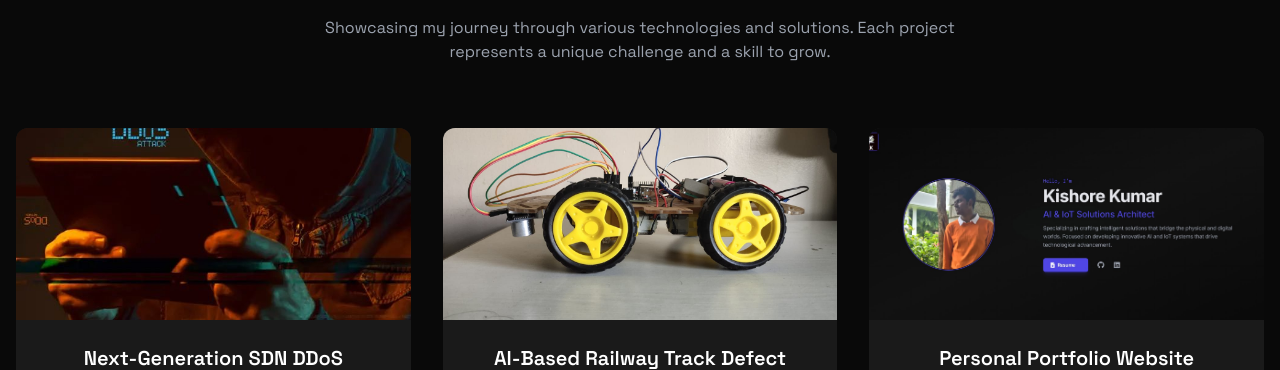
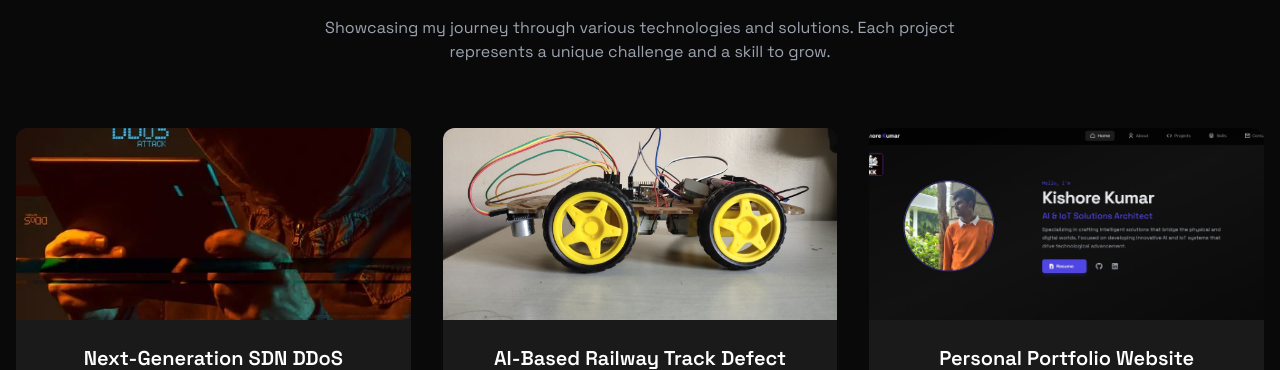
Before and after one commit to KISHOREKUMAR2506/portfolio-, a Next.js app: page / in a window 1280 px wide. Shown: the part 1760-2130 px from the top of the page. Built offline with nearby package versions, Linux system fonts and the light colour scheme.

Commit message:
updated portfolio

```diff
--- a/components/Projects.tsx
+++ b/components/Projects.tsx
@@ -4,35 +4,47 @@ import { FC } from 'react';
 import { FaGithub } from 'react-icons/fa';
 
 const Projects: FC = () => {
-  const projects = [
+  const projects: {
+    title: string;
+    description: string;
+    image: string;
+    tags: string[];
+    github: string;
+    category: string;
+    pptLink: string;
+  }[] = [
     {
       title: "Next-Generation SDN DDoS Mitigation",
-      description: "Developed a system to detect and mitigate DDoS attacks using SDN's centralized control. Applied the SVM machine learning algorithm to identify abnormal traffic patterns. Improved network reliability and response time against DDoS attacks.",
+      description:
+        "Developed a system to detect and mitigate DDoS attacks using SDN's centralized control. Applied the SVM machine learning algorithm to identify abnormal traffic patterns. Improved network reliability and response time against DDoS attacks.",
       image: "/projects/DDoS.jpg",
       tags: ["SDN", "Machine Learning", "SVM Algorithm", "Network Security"],
-      github: "https://github.com/KISHOREKUMAR2506/-Next-Generation-SDN-Solutions-for-DDoS-Detection-and-Mitigation",
+      github:
+        "https://github.com/KISHOREKUMAR2506/-Next-Generation-SDN-Solutions-for-DDoS-Detection-and-Mitigation",
       category: "Network Security",
-      pptLink: "/projects/DDoS.pdf"
+      pptLink: "/projects/DDoS.pdf",
     },
     {
       title: "AI-Based Railway Track Defect Detection",
-      description: "Designed a real-time railway track inspection system utilizing acoustic sensors for defect detection. Implemented the Isolation Forest algorithm to detect structural anomalies and crack formations. Integrated GPS for precise localization and automated cloud-based alerts to enhance predictive maintenance.",
+      description:
+        "Designed a real-time railway track inspection system utilizing acoustic sensors for defect detection. Implemented the Isolation Forest algorithm to detect structural anomalies and crack formations. Integrated GPS for precise localization and automated cloud-based alerts to enhance predictive maintenance.",
       image: "/projects/Rail_crack_detection.jpg",
       tags: ["Acoustic Sensors", "Isolation Forest", "GPS", "Cloud Integration"],
       github: "https://github.com/KISHOREKUMAR2506/RAIL_CRACK_DETECTION",
       category: "AI & IoT",
-      pptLink: "/projects/Rail_crack_detection.pdf"
+      pptLink: "/projects/Rail_crack_detection.pdf",
     },
     {
       title: "Personal Portfolio Website",
-      description: "Built a modern, responsive portfolio website using Next.js and Framer Motion for smooth animations and interactive UI. Optimized for fast performance, accessibility, and easy navigation across devices.",
-      image: "/projects/portfolio .jpg",
+      description:
+        "Built a modern, responsive portfolio website using Next.js and Framer Motion for smooth animations and interactive UI. Optimized for fast performance, accessibility, and easy navigation across devices.",
+      image: "/projects/portfolio.jpg",
       tags: ["Next.js", "TypeScript", "Tailwind CSS", "Framer Motion"],
       github: "https://github.com/KISHOREKUMAR2506/portfolio-",
       category: "Web Development",
-      pptLink: "/projects/Portfolio-Presentation.pdf"
-    }
-  ] || []; // Ensuring projects array is never undefined
+      pptLink: "/projects/Portfolio-Presentation.pdf",
+    },
+  ];
 
   return (
     <section id ="projects" className="relative min-h-screen bg-[#090909] py-20 overflow-hidden">
```
Also changed, not shown: public/projects/portfolio .jpg (deleted), public/projects/portfolio.jpg (added).
